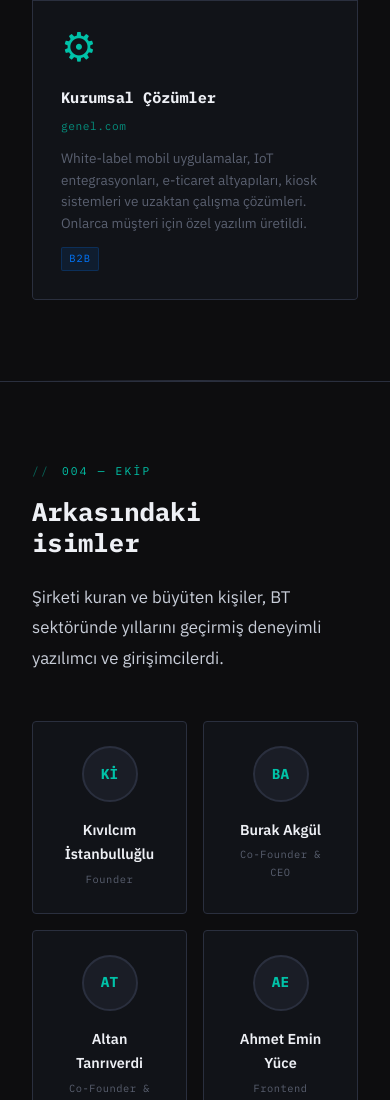
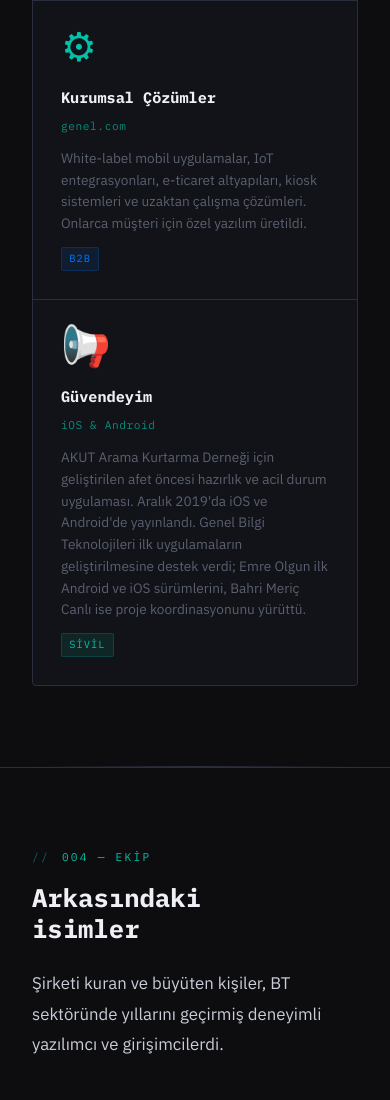
Before and after one commit to bmericc/genelcom.github.io, a plain HTML site: page index.html in a window 390 px wide. Shown: the part 6523-7623 px from the top of the page. Drawn offline with Linux system fonts and the light colour scheme.

Commit message:
Add Güvendeyim to products section
AKUT için geliştirilen afet hazırlık mobil uygulaması (iOS & Android).
Emre Olgun ilk sürümleri, Bahri Meriç Canlı proje koordinasyonunu yürüttü.

Co-Authored-By: Claude Sonnet 4.6 <noreply@anthropic.com>

```diff
--- a/index.html
+++ b/index.html
@@ -511,6 +511,14 @@
       <span class="product-tag b2b">B2B</span>
     </div>
 
+    <div class="product-card">
+      <div class="product-icon">&#128226;</div>
+      <div class="product-name">G&uuml;vendeyim</div>
+      <div class="product-domain">iOS &amp; Android</div>
+      <div class="product-desc">AKUT Arama Kurtarma Derne&gbreve;i i&ccedil;in geli&scedil;tirilen afet &ouml;ncesi haz&#305;rl&#305;k ve acil durum uygulamas&#305;. Aral&#305;k 2019'da iOS ve Android'de yay&#305;nland&#305;. Genel Bilgi Teknolojileri ilk uygulamalar&#305;n geli&scedil;tirilmesine destek verdi; Emre Olgun ilk Android ve iOS s&uuml;r&uuml;mlerini, Bahri Meri&ccedil; Canl&#305; ise proje koordinasyonunu y&uuml;r&uuml;tt&uuml;.</div>
+      <span class="product-tag">Sivil</span>
+    </div>
+
   </div>
 </section>
 
```
